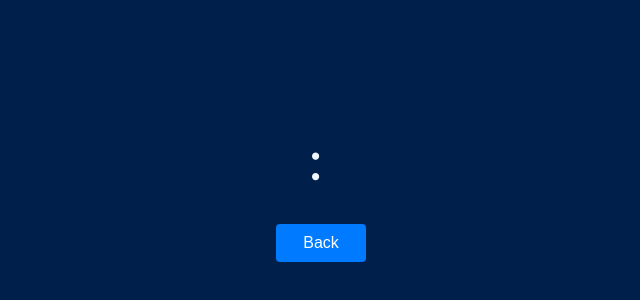
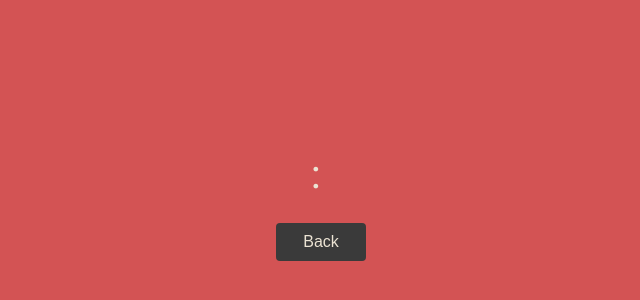
Before and after one commit to splasherzz/food-allergen-detector, a SvelteKit app in the folder web app/: page /result in a window 1280 px wide. Shown: the part 206-506 px from the top of the page, without its empty margins (319-959 px from the left). Built offline with nearby package versions, Linux system fonts and the light colour scheme.

Commit message:
change result page colors and fonts

```diff
--- a/web app/src/routes/result/+page.svelte
+++ b/web app/src/routes/result/+page.svelte
@@ -1,7 +1,7 @@
 <script lang="ts">
-    import "@fontsource/montserrat";
     import { goto } from "$app/navigation";
     import { food, formValues } from "../../export.js";
+    import activeContainerIndex  from "../+page.svelte";
     import { onMount } from "svelte";
 
     let product;
@@ -14,7 +14,7 @@
         $formValues.seas = "";
         $formValues.aller = "";
         $formValues.pred = "";
-        goto("/");
+        goto("/", { state: { activeContainerIndex: 2 } });
     }
 
     onMount(() => {
@@ -37,27 +37,42 @@
 </main>
 
 <style>
-    :global(body) {
-        background: rgb(1, 31, 75);
+    @font-face {
+        font-family: "IntroCd";
+        src: url("/fonts/IntroCd-Trial-Rg.otf") format("opentype");
+    }
+
+    @font-face {
+        font-family: "RB";
+        src: url("/fonts/RetroBoldy-Regular.otf") format("opentype");
+    }
+
+    :global(html, body) {
+        height: 98%;
+        background-color: #d35354;
+    }
+
+    main {
+        display: flex;
+        justify-content: center;
+        align-items: center;
+        height: 100%;
     }
 
     .all {
         display: flex;
         flex-direction: column;
-        box-sizing: border-box;
         justify-content: center;
         align-items: center;
-        height: 95vh;
+        height: 100%;
     }
 
-    h1 {
-        display: flex;
-        justify-content: center;
-        align-items: center;
-        font-family: "Montserrat", sans-serif;
-        font-weight: 700;
+    .caption {
+        font-family: "IntroCd", sans-serif;
+        font-weight: 200;
         font-size: 3em;
-        color: aliceblue;
+        color: #ebe3d3;
+        margin-bottom: 20px;
     }
 
     .pred {
@@ -65,21 +80,22 @@
     }
 
     .back {
-        background-color: #007bff;
-        color: #fff;
+        background-color: #3a3a3a;
+        color: #ebe3d3;
         padding: 10px 20px;
         border: none;
         border-radius: 4px;
         font-size: 16px;
         cursor: pointer;
         width: 90px;
+        transition: background-color 0.3s ease;
     }
 
     .back:hover {
-        background-color: #0056b3;
+        background-color: #555555;
     }
 
     .back:active {
-        background-color: #003980;
+        background-color: #3a3a3a;
     }
 </style>
```
